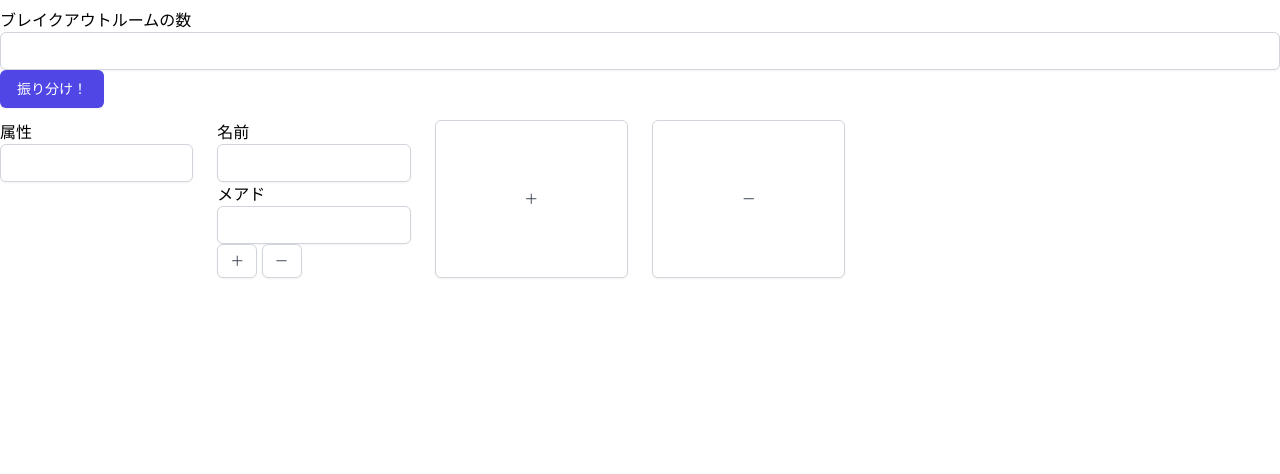
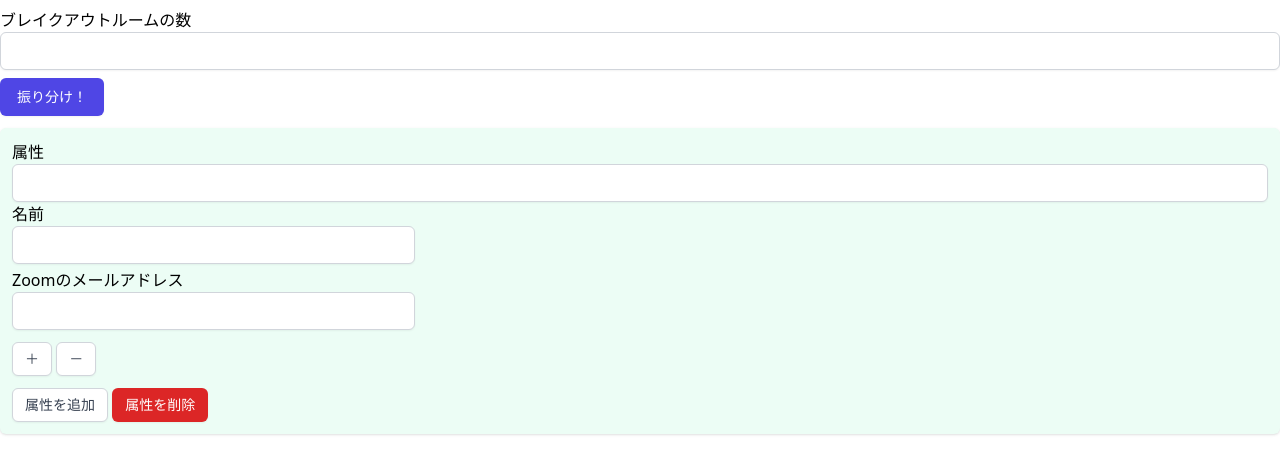
Before and after one commit to idaten-hack/team-generator, a website: page index.html in a window 1280 px wide. Shown: the part 40-514 px from the top of the page. Drawn offline with nearby package versions, Linux system fonts and the light colour scheme; files that its build step writes are made by us from their sources.

Commit message:
background colorの追加

```diff
--- a/index.html
+++ b/index.html
@@ -20,7 +20,7 @@
               type="text"
             />
           </div>
-          <div class="form-submit">
+          <div class="form-submit mt-2">
             <input
               class="py-2 px-4 border border-transparent shadow-sm text-sm font-medium rounded-md text-white bg-indigo-600 hover:bg-indigo-700 focus:outline-none focus:ring-2 focus:ring-offset-2 focus:ring-indigo-500"
               type="submit"
@@ -43,24 +43,69 @@
         nameId++;
         areaId++;
         newFromAttributeGroup.setAttribute('id', `form-group-${groupId}`);
-        newFromAttributeGroup.className = 'mt-3 grid grid-cols-6 gap-6';
+        newFromAttributeGroup.className = 'mt-3 p-3 bg-emerald-50 rounded-md shadow sm:rounded-md sm:overflow-hidden';
         newFromAttributeGroup.innerHTML = `
-      <div>
+      <div class='col-span-6 sm:col-span-4'>
         <label for='element'>属性</label>
-        <input type='text' class='element focus:ring-indigo-500 focus:border-indigo-500 block w-full shadow-sm sm:text-sm border-gray-300 rounded-md' id='element' required />
+        <input
+          type='text'
+          class='element focus:ring-indigo-500 focus:border-indigo-500 block w-full shadow-sm sm:text-sm border-gray-300 rounded-md'
+          id='element'
+          required
+        />
       </div>
-      <div id='form-area-${areaId}' class=''>
+      <div id='form-area-${areaId}' class='grid grid-cols-3 gap-6'>
         <div id='form-input-info-${nameId}' class='form-group'>
-          <label for='element'>名前</label>
-          <input type='text' class='name group-num focus:ring-indigo-500 focus:border-indigo-500 block w-full shadow-sm sm:text-sm border-gray-300 rounded-md' id='name' required />
-          <label for='element'>メアド</label>
-          <input type='text' class='email focus:ring-indigo-500 focus:border-indigo-500 block w-full shadow-sm sm:text-sm border-gray-300 rounded-md' id='email' required />
-          <input type='button' class='bg-white py-2 px-3 border border-gray-300 rounded-md shadow-sm text-sm leading-4 font-medium text-gray-700 hover:bg-gray-50 focus:outline-none focus:ring-2 focus:ring-offset-2 focus:ring-indigo-500' value='＋' onclick="addInputInfo('form-area-${areaId}')" />
-          <input type='button' class='bg-white py-2 px-3 border border-gray-300 rounded-md shadow-sm text-sm leading-4 font-medium text-gray-700 hover:bg-gray-50 focus:outline-none focus:ring-2 focus:ring-offset-2 focus:ring-indigo-500' value='－' onclick="deleteElement('form-input-info-${nameId}')" />
+          <div>
+            <div>
+              <label for='element'>名前</label>
+              <input
+                type='text'
+                class='name group-num focus:ring-indigo-500 focus:border-indigo-500 block w-full shadow-sm sm:text-sm border-gray-300 rounded-md'
+                id='name'
+                required
+              />
+            </div>
+            <div class='mt-1'>
+              <label for='element'>Zoomのメールアドレス</label>
+              <input
+                type='text'
+                class='email focus:ring-indigo-500 focus:border-indigo-500 block w-full shadow-sm sm:text-sm border-gray-300 rounded-md'
+                id='email'
+                required
+              />
+            </div>
+          </div>
+          <div class='mt-3'>
+            <input
+              type='button'
+              class='bg-white py-2 px-3 border border-gray-300 rounded-md shadow-sm text-sm leading-4 font-medium text-gray-700 hover:bg-gray-50 focus:outline-none focus:ring-2 focus:ring-offset-2 focus:ring-indigo-500'
+              value='＋'
+              onclick="addInputInfo('form-area-${areaId}')"
+            />
+            <input
+              type='button'
+              class='bg-white py-2 px-3 border border-gray-300 rounded-md shadow-sm text-sm leading-4 font-medium text-gray-700 hover:bg-gray-50 focus:outline-none focus:ring-2 focus:ring-offset-2 focus:ring-indigo-500'
+              value='－'
+              onclick="deleteElement('form-input-info-${nameId}')"
+            />
+          </div>
         </div>
       </div>
-      <input type='button' class='bg-white py-2 px-3 border border-gray-300 rounded-md shadow-sm text-sm leading-4 font-medium text-gray-700 hover:bg-gray-50 focus:outline-none focus:ring-2 focus:ring-offset-2 focus:ring-indigo-500' value='＋' onclick='addGroupForm()' />
-      <input type='button' class='bg-white py-2 px-3 border border-gray-300 rounded-md shadow-sm text-sm leading-4 font-medium text-gray-700 hover:bg-gray-50 focus:outline-none focus:ring-2 focus:ring-offset-2 focus:ring-indigo-500' value='－' onclick="deleteElement('form-group-${groupId}')" />
+      <div class='mt-3'>
+        <input
+          type='button'
+          class='bg-white py-2 px-3 border border-gray-300 rounded-md shadow-sm text-sm leading-4 font-medium text-gray-700 hover:bg-gray-50 focus:outline-none focus:ring-2 focus:ring-offset-2 focus:ring-indigo-500'
+          value='属性を追加'
+          onclick='addGroupForm()'
+        />
+        <input
+          type='button'
+          class='bg-red-600 py-2 px-3 border border-transparent rounded-md shadow-sm text-sm leading-4 font-medium text-white hover:bg-red-700 focus:outline-none focus:ring-2 focus:ring-offset-2 focus:ring-red-500'
+          value='属性を削除'
+          onclick="deleteElement('form-group-${groupId}')"
+        />
+      </div>
     `;
         contentArea.appendChild(newFromAttributeGroup);
       }
@@ -76,12 +121,40 @@
         nameId++;
         newFromAttributeGroup.setAttribute('id', `form-input-info-${nameId}`);
         newFromAttributeGroup.innerHTML = `
-          <label for='element'>名前: </label>
-          <input type='text' class='name focus:ring-indigo-500 focus:border-indigo-500 block w-full shadow-sm sm:text-sm border-gray-300 rounded-md' id='name' required />
-          <label for='element'>メアド: </label>
-          <input type='text' class='email focus:ring-indigo-500 focus:border-indigo-500 block w-full shadow-sm sm:text-sm border-gray-300 rounded-md' id='email' required />
-          <input type='button' value='＋' onclick="addInputInfo('form-area-${areaId}')" />
-          <input type='button' value='－' onclick="deleteElement('form-input-info-${nameId}')" />
+          <div>
+            <div>
+              <label for='element'>名前</label>
+              <input
+                type='text'
+                class='name group-num focus:ring-indigo-500 focus:border-indigo-500 block w-full shadow-sm sm:text-sm border-gray-300 rounded-md'
+                id='name'
+                required
+              />
+            </div>
+            <div class='mt-1'>
+              <label for='element'>Zoomのメールアドレス</label>
+              <input
+                type='text'
+                class='email focus:ring-indigo-500 focus:border-indigo-500 block w-full shadow-sm sm:text-sm border-gray-300 rounded-md'
+                id='email'
+                required
+              />
+            </div>
+          </div>
+          <div class='mt-3'>
+            <input
+              type='button'
+              class='bg-white py-2 px-3 border border-gray-300 rounded-md shadow-sm text-sm leading-4 font-medium text-gray-700 hover:bg-gray-50 focus:outline-none focus:ring-2 focus:ring-offset-2 focus:ring-indigo-500'
+              value='＋'
+              onclick="addInputInfo('form-area-${areaId}')"
+            />
+            <input
+              type='button'
+              class='bg-white py-2 px-3 border border-gray-300 rounded-md shadow-sm text-sm leading-4 font-medium text-gray-700 hover:bg-gray-50 focus:outline-none focus:ring-2 focus:ring-offset-2 focus:ring-indigo-500'
+              value='－'
+              onclick="deleteElement('form-input-info-${nameId}')"
+            />
+          </div>
     `;
         contentArea.appendChild(newFromAttributeGroup);
       }
```
